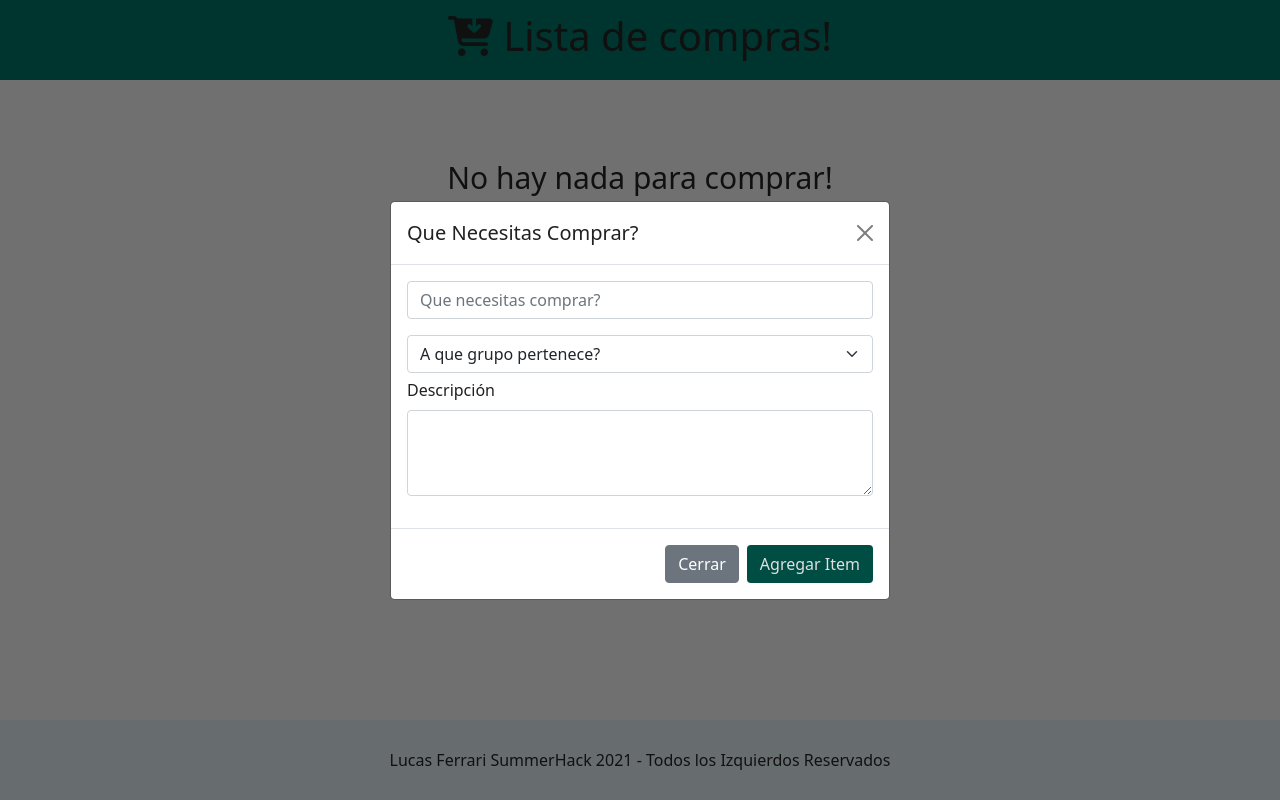
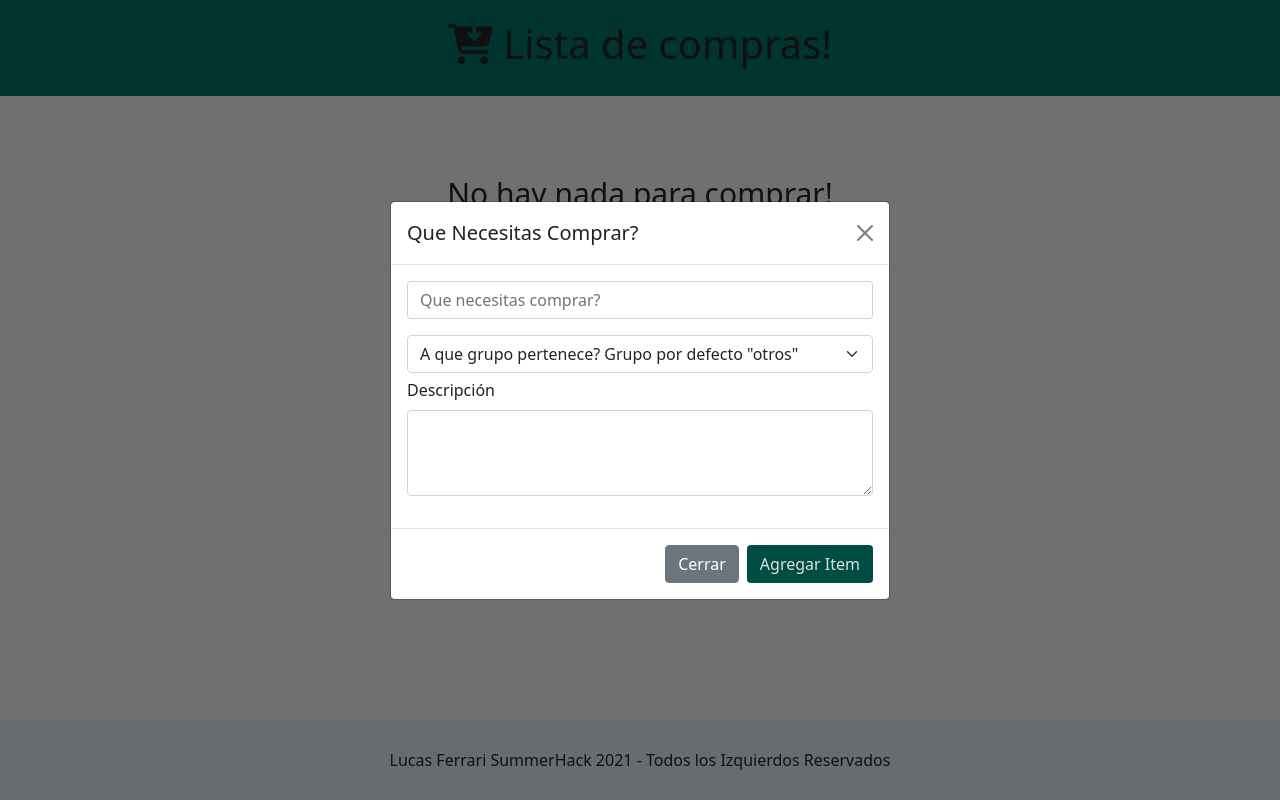
Before and after one commit to LucasFerrari127/RetoSummer003, a plain HTML site: page public/index.html in a window 1280 px wide. Both pictures are taken after a click on the button "Agregar Producto". Drawn offline with nearby package versions, Linux system fonts and the light colour scheme.

Commit message:
first commit

```diff
--- a/public/css/styles.css
+++ b/public/css/styles.css
@@ -6,7 +6,7 @@ body {
 
 header {
   width: 100%;
-  height: 10vh;
+  height: 12vh;
   background: #00695c;
   justify-content: center;
   display: flex;
--- a/public/index.html
+++ b/public/index.html
@@ -108,14 +108,18 @@ Buenas noches muchachos! espero que les guste la App que hice con mucho amor, ca
                   class="form-control"
                   id="carga_item"
                   placeholder="Que necesitas comprar?"
+                  required
                 />
               </div>
               <select
                 class="form-select"
                 aria-label="Default select example"
                 id="carga_grupoItem"
+                required
               >
-                <option value="0" selected>A que grupo pertenece?</option>
+                <option value="0" selected>
+                  A que grupo pertenece? Grupo por defecto "otros"
+                </option>
                 <option value="1">Carne</option>
                 <option value="2">Verdura</option>
                 <option value="3">Fruta</option>
--- a/public/js/index.js
+++ b/public/js/index.js
@@ -57,6 +57,11 @@ mediaqueryList.addListener( function(EventoMediaQueryList) {
 // funcion para cargar un nuevo item.
 let cargar = document.getElementById('botonCargar').addEventListener('click', function(){
 
+
+    if (item.value == '') {
+        alert ('No Completaste el campo Item!!')
+        return
+    }
     pantallaPrincipal.style.display = 'none';
     pantallaListado.style.display = 'block';
     pantallaCargaItem.style.display = 'block';
```
